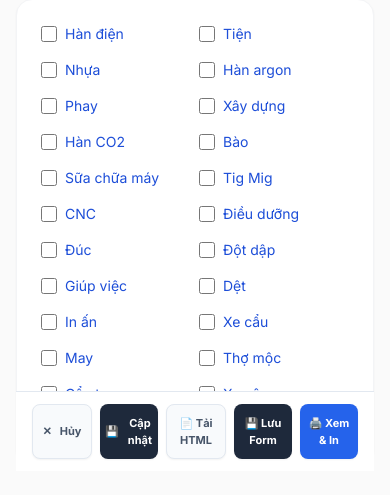
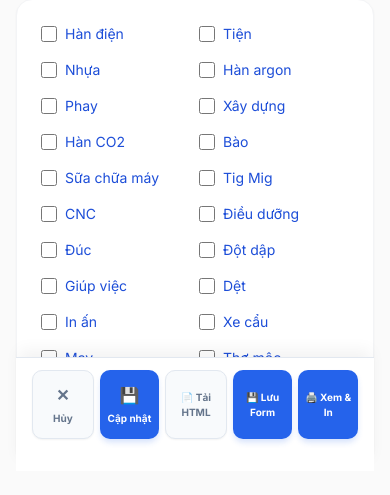
Before and after one commit to rikandrew-byte/HeThongNhapDuLieu, a Flask app: page /fct-1503 in a window 390 px wide. Shown: the part 2105-2600 px from the top of the page. Run offline with Flask 3, Linux system fonts and the light colour scheme; some libraries are stand-ins or nearby versions.

Commit message:
fix: resolve mobile safe-area overlap and unify button colors to premium blue

```diff
--- a/templates/index.html
+++ b/templates/index.html
@@ -1398,23 +1398,34 @@ async function loadHistory() {
             align-items: center;
             justify-content: center;
             gap: 8px;
-            border: 1px solid #e2e8f0;
+            border: 1px solid #dbeafe;
             cursor: pointer;
             transition: all 0.2s cubic-bezier(0.4, 0, 0.2, 1);
-            background: white;
-            color: #475569;
+            background: #eff6ff;
+            color: #2563eb;
             box-shadow: 0 1px 2px rgba(0,0,0,0.05);
         }
         .btn-main:hover {
+            background: #dbeafe;
             transform: translateY(-1px);
-            box-shadow: 0 4px 6px -1px rgba(0,0,0,0.1);
-            filter: brightness(1.02);
-        }
-        .btn-main:active { transform: translateY(0); }
-
-        .btn-primary { background: #1e293b !important; color: white !important; border: none !important; }
-        .btn-accent { background: #2563eb !important; color: white !important; border: none !important; }
-        .btn-secondary { background: #f8fafc !important; color: #475569 !important; border: 1px solid #e2e8f0 !important; }
+        }
+
+        .btn-primary, .btn-accent {
+            background: #2563eb !important;
+            color: white !important;
+            border: none !important;
+            box-shadow: 0 4px 6px -1px rgba(37, 99, 235, 0.2) !important;
+        }
+        .btn-primary:hover, .btn-accent:hover {
+            background: #1d4ed8 !important;
+            box-shadow: 0 10px 15px -3px rgba(37, 99, 235, 0.3) !important;
+        }
+
+        .btn-secondary {
+            background: #f8fafc !important;
+            color: #64748b !important;
+            border: 1px solid #e2e8f0 !important;
+        }
 
         .main-actions-outer {
             margin-top: 40px;
@@ -1443,14 +1454,17 @@ async function loadHistory() {
                 left: 0;
                 width: 100%;
                 background: white;
-                padding: 12px 16px;
+                padding: 12px 16px 32px 16px; /* Tăng padding dưới cho Mobile */
+                padding-bottom: max(32px, env(safe-area-inset-bottom, 32px));
                 box-sizing: border-box;
                 border-top: 1px solid var(--border);
+                box-shadow: 0 -10px 15px -3px rgba(0,0,0,0.05);
                 z-index: 1000;
                 margin-top: 0;
             }
-            .main-actions-container { gap: 8px; }
-            .btn-main { padding: 10px 5px; font-size: 11px; flex: 1; border-radius: 8px; }
+            .main-actions-container { gap: 6px; }
+            .btn-main { padding: 12px 4px; font-size: 10px; flex: 1; border-radius: 10px; flex-direction: column; gap: 4px; }
+            .btn-main .icon { font-size: 16px; }
 
             #historyModal {
                 top: 0 !important; left: 0 !important;
@@ -1587,7 +1601,7 @@ async function loadHistory() {
         <div style="display:flex; align-items:center; gap:10px;">
             <span style="font-size:20px;">📁</span>
                 <div style="font-size:16px; font-weight:700; color:#0f172a;">Quản trị Hồ sơ Hệ thống</div>
-                <div style="font-size:12px; color:#64748b;">Version 3.5.5 (Unified UI) — <span id="historyTotalCount" style="color:#0f172a; font-weight:600;">0 hồ sơ</span></div>
+                <div style="font-size:12px; color:#64748b;">Version 3.5.6 (Safe Area Fix) — <span id="historyTotalCount" style="color:#0f172a; font-weight:600;">0 hồ sơ</span></div>
         </div>
         <div style="display:flex; align-items:center; gap:6px;">
             <button type="button" onclick="loadHistory()" class="btn-action" style="padding:6px 12px; background:#fff; color:#64748b; border:1px solid #e2e8f0; border-radius:10px; cursor:pointer; font-size:12px; font-weight:700;">🔄 Làm mới</button>
```
